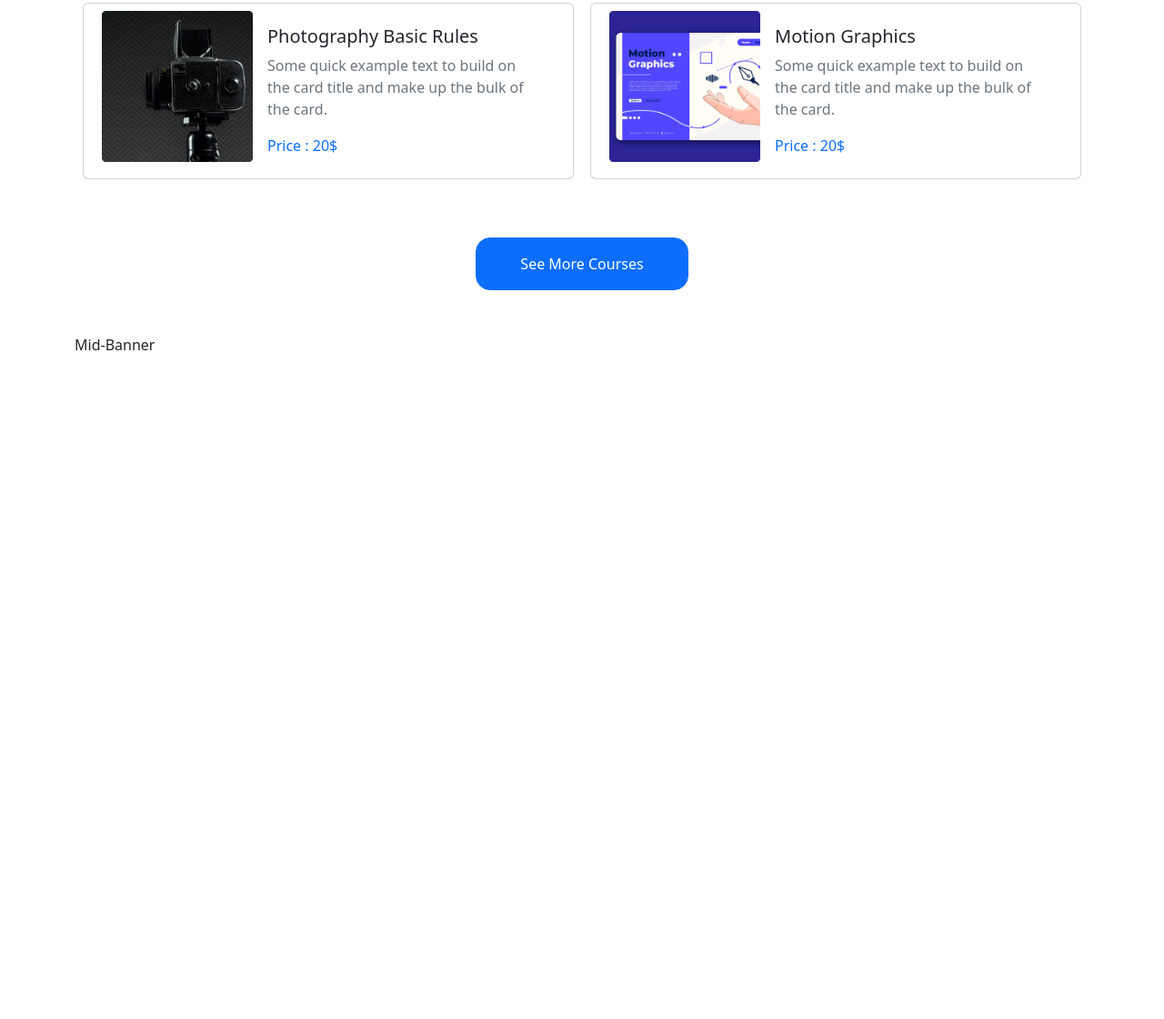
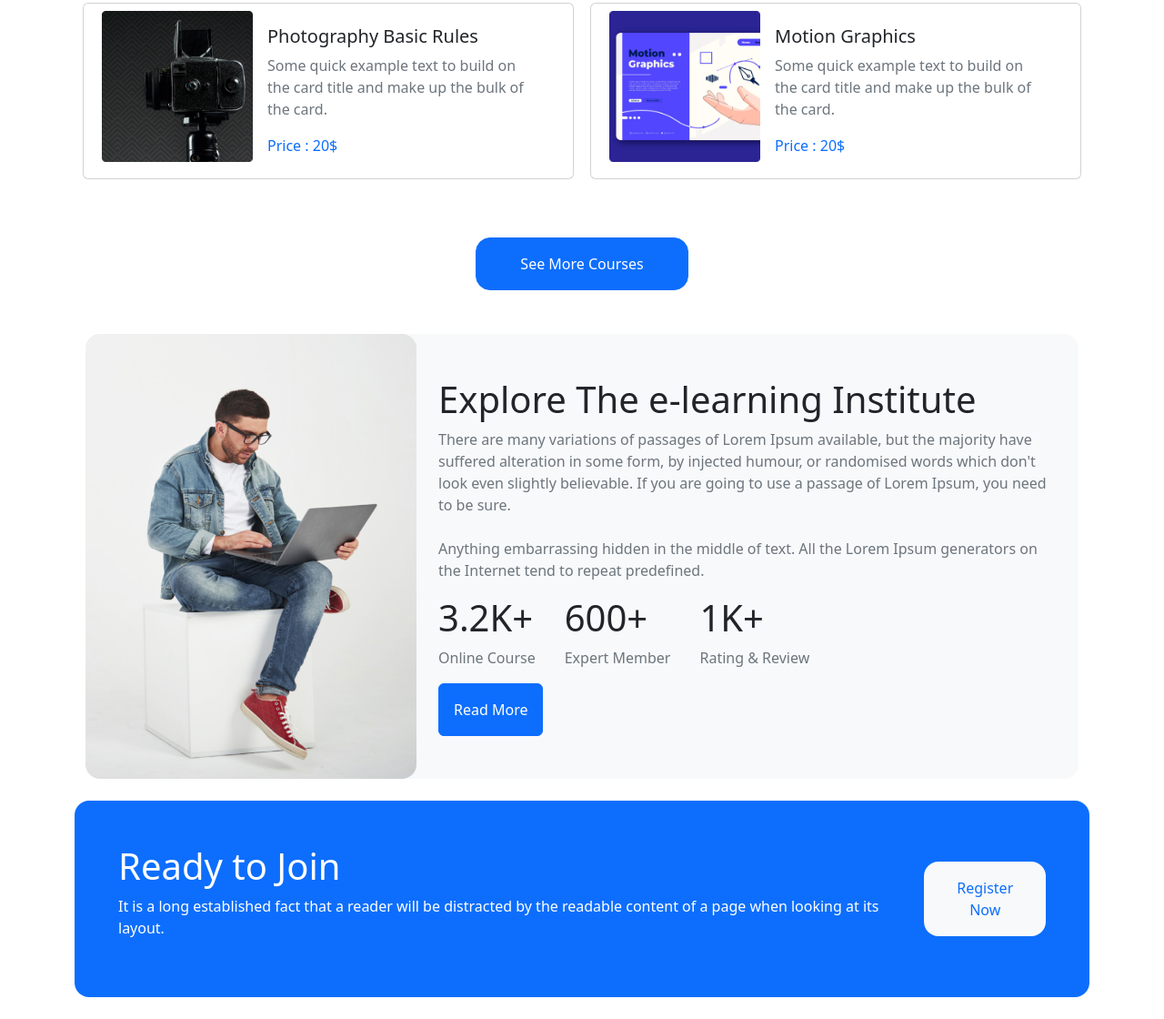
Before and after one commit to ZakariaIqbal/5min-School, a plain HTML site: page index.html in a window 1280 px wide. Shown: the part 1351-2471 px from the top of the page at 91% size. Before the commit the page ends 1742 px from the top, so only its background shows below. Drawn offline with nearby package versions, Linux system fonts and the light colour scheme.

Commit message:
Register Done

```diff
--- a/index.html
+++ b/index.html
@@ -201,10 +201,67 @@
           <button class="btn btn-primary px-5 py-3 rounded-4"> See More Courses </button>
         </div>
     </section>
-    Mid-Banner
+
+    <!-- Mid-Banner -->
+
     <section>
+      <div class="container  rounded-5 my-4  ">
+        <div class="row g-0  align-items-center bg-light  rounded-4">
+          <div class="col-md-4   ">
+            <img src="./images/working.png"  class="img-fluid rounded-4">
+          </div>
+          <div class="col-md-8 p-4">
+            <h1>Explore The e-learning Institute </h1>
+            <p class="text-muted">
+              There are many variations of passages of Lorem Ipsum available, but the majority have suffered alteration in some form, by injected humour, or randomised words which don't look even slightly believable. If you are going to use a passage of Lorem Ipsum, you need to be sure.
+              <br>
+              <br>
+              Anything embarrassing hidden in the middle of text. All the Lorem Ipsum
+              generators on the Internet tend to repeat predefined.
+            </p>
+            <div class="d-flex">
+              <div class="me-3">
+                <h1>3.2K+</h1>
+                <p class="text-muted">Online Course</p>
+              </div>
+              <div class="mx-3">
+                <h1>600+</h1>
+                <p class="text-muted">Expert Member</p>
+              </div>
+              <div class="mx-3">
+                <h1>1K+</h1>
+                <p class="text-muted">Rating & Review</p>
+              </div>
+            </div>
+            <button class="btn btn-primary p-3"> Read More </button>
+
+
+          </div>
+
+        </div>
+
+      </div>
 
     </section>
+
+    <!-- Register -->
+
+    <section class="my-4">
+      <div class="bg-primary   rounded-4 p-5  d-md-flex text-sm-center  text-md-start  justify-content-between align-items-center" >
+        <div class="text-white" >
+          <h1>Ready to Join</h1>
+          <p>It is a long established fact that a reader will be distracted by the
+            readable content of a page when looking at its layout.</p>
+        </div>
+        <div>
+          <button class=" btn bg-light text-primary p-3 rounded-4"> Register Now</button>
+        </div>
+      </div>
+
+    </section>
+
+
+
 
 
   </main>
```
